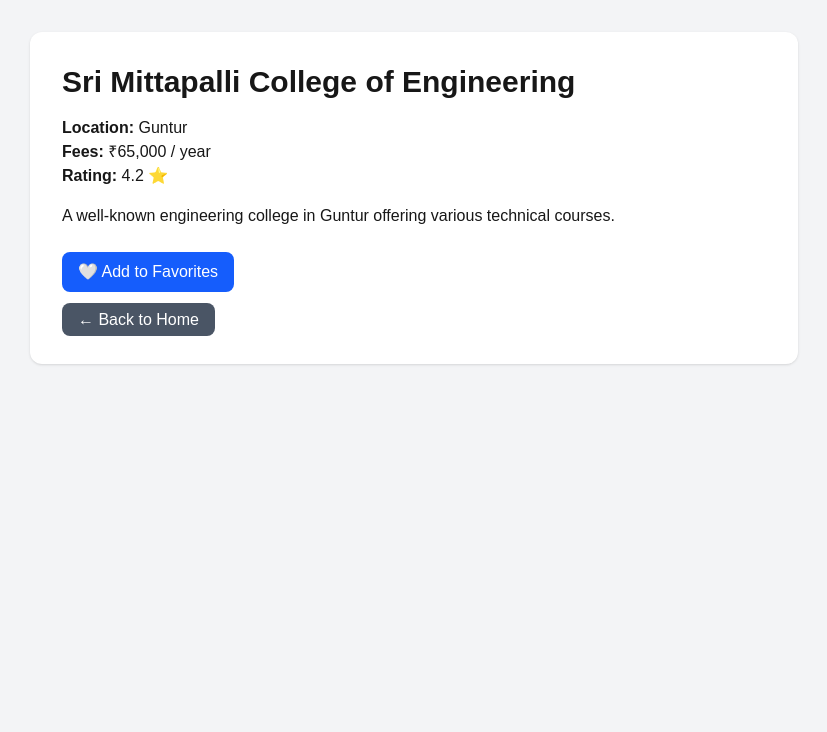
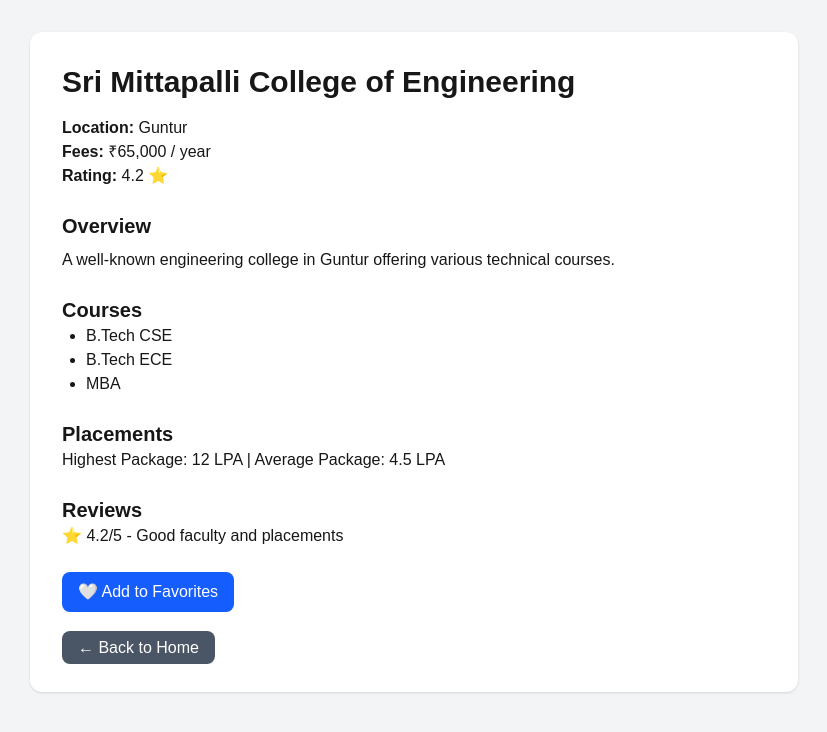
Before and after one commit to sujitha611/college-discovery-platform, a Next.js app: page /college/1 in a window 1280 px wide. Shown: the top 732 px of the page, without its empty margins (226-1053 px from the left). Built offline with nearby package versions, Linux system fonts and the light colour scheme.

Commit message:
Added filters courses placements reviews login

```diff
--- a/app/college/[id]/page.tsx
+++ b/app/college/[id]/page.tsx
@@ -13,6 +13,9 @@
     rating: "4.2 ⭐",
     description:
       "A well-known engineering college in Guntur offering various technical courses.",
+    courses: ["B.Tech CSE", "B.Tech ECE", "MBA"],
+    placements: "Highest Package: 12 LPA | Average Package: 4.5 LPA",
+    reviews: "⭐ 4.2/5 - Good faculty and placements",
   },
   {
     id: "2",
@@ -22,6 +25,9 @@
     rating: "4.6 ⭐",
     description:
       "One of the top private universities known for engineering and innovation.",
+    courses: ["B.Tech CSE", "B.Tech AI", "MBA"],
+    placements: "Highest Package: 25 LPA | Average Package: 7 LPA",
+    reviews: "⭐ 4.6/5 - Excellent campus and placements",
   },
   {
     id: "3",
@@ -31,6 +37,9 @@
     rating: "4.4 ⭐",
     description:
       "Popular university with strong academics and campus facilities.",
+    courses: ["B.Tech CSE", "B.Tech EEE", "MBA"],
+    placements: "Highest Package: 10 LPA | Average Package: 4 LPA",
+    reviews: "⭐ 4.4/5 - Good academics and infrastructure",
   },
 ];
 
@@ -52,20 +61,47 @@
   return (
     <main className="min-h-screen bg-gray-100 p-8">
       <div className="max-w-3xl mx-auto bg-white p-8 rounded-xl shadow">
-        <h1 className="text-3xl font-bold mb-4">{college.name}</h1>
+        <h1 className="text-3xl font-bold mb-4">
+          {college.name}
+        </h1>
 
         <p><strong>Location:</strong> {college.location}</p>
         <p><strong>Fees:</strong> {college.fees}</p>
         <p><strong>Rating:</strong> {college.rating}</p>
 
-        <p className="mt-4 mb-6">{college.description}</p>
+        <h2 className="text-xl font-bold mt-6">
+          Overview
+        </h2>
+        <p className="mt-2">{college.description}</p>
+
+        <h2 className="text-xl font-bold mt-6">
+          Courses
+        </h2>
+        <ul className="list-disc ml-6">
+          {college.courses.map((course) => (
+            <li key={course}>{course}</li>
+          ))}
+        </ul>
+
+        <h2 className="text-xl font-bold mt-6">
+          Placements
+        </h2>
+        <p>{college.placements}</p>
+
+        <h2 className="text-xl font-bold mt-6">
+          Reviews
+        </h2>
+        <p>{college.reviews}</p>
 
         <button
           onClick={() => {
-            localStorage.setItem("favoriteCollege", college.name);
+            localStorage.setItem(
+              "favoriteCollege",
+              college.name
+            );
             setFavorite(!favorite);
           }}
-          className="bg-blue-600 text-white px-4 py-2 rounded-lg"
+          className="bg-blue-600 text-white px-4 py-2 rounded-lg mt-6"
         >
           {favorite
             ? "❤️ Added to Favorites"
@@ -78,7 +114,7 @@
           </p>
         )}
 
-        <div className="mt-4">
+        <div className="mt-6">
           <Link
             href="/"
             className="bg-gray-600 text-white px-4 py-2 rounded-lg"
--- a/app/compare/page.tsx
+++ b/app/compare/page.tsx
@@ -1,3 +1,5 @@
+import Link from "next/link";
+
 export default function ComparePage() {
   return (
     <main className="min-h-screen bg-gray-100 p-8">
@@ -5,7 +7,7 @@
         Compare Colleges
       </h1>
 
-      <div className="max-w-4xl mx-auto bg-white p-6 rounded-xl shadow">
+      <div className="max-w-5xl mx-auto bg-white p-6 rounded-xl shadow">
         <table className="w-full border">
           <thead>
             <tr>
@@ -33,8 +35,23 @@
               <td className="border p-2">4.6 ⭐</td>
               <td className="border p-2">4.4 ⭐</td>
             </tr>
+
+            <tr>
+              <td className="border p-2">Placements</td>
+              <td className="border p-2">Highest: 25 LPA</td>
+              <td className="border p-2">Highest: 10 LPA</td>
+            </tr>
           </tbody>
         </table>
+
+        <div className="mt-6 text-center">
+          <Link
+            href="/"
+            className="bg-gray-600 text-white px-4 py-2 rounded-lg"
+          >
+            ← Back to Home
+          </Link>
+        </div>
       </div>
     </main>
   );
--- a/app/page.tsx
+++ b/app/page.tsx
@@ -29,9 +29,12 @@
 
 export default function Home() {
   const [search, setSearch] = useState("");
+  const [location, setLocation] = useState("All");
 
-  const filteredColleges = colleges.filter((college) =>
-    college.name.toLowerCase().includes(search.toLowerCase())
+  const filteredColleges = colleges.filter(
+    (college) =>
+      college.name.toLowerCase().includes(search.toLowerCase()) &&
+      (location === "All" || college.location === location)
   );
 
   return (
@@ -40,7 +43,14 @@
         College Discovery Platform
       </h1>
 
-      <div className="text-center mb-6">
+      <div className="text-center mb-4">
+        <Link
+          href="/login"
+          className="bg-blue-600 text-white px-4 py-2 rounded-lg mr-3"
+        >
+          Login
+        </Link>
+
         <Link
           href="/compare"
           className="bg-green-600 text-white px-4 py-2 rounded-lg"
@@ -57,13 +67,26 @@
           onChange={(e) => setSearch(e.target.value)}
           className="w-full p-3 border rounded-lg"
         />
+
+        <select
+          value={location}
+          onChange={(e) => setLocation(e.target.value)}
+          className="w-full p-3 border rounded-lg mt-3"
+        >
+          <option>All</option>
+          <option>Guntur</option>
+          <option>Vijayawada</option>
+        </select>
       </div>
 
       <div className="max-w-4xl mx-auto grid gap-6">
         {filteredColleges.map((college) => (
           <Link key={college.id} href={`/college/${college.id}`}>
             <div className="bg-white p-6 rounded-xl shadow hover:shadow-lg cursor-pointer">
-              <h2 className="text-xl font-semibold">{college.name}</h2>
+              <h2 className="text-xl font-semibold">
+                {college.name}
+              </h2>
+
               <p>Location: {college.location}</p>
               <p>Fees: {college.fees}</p>
               <p>Rating: {college.rating}</p>
```
